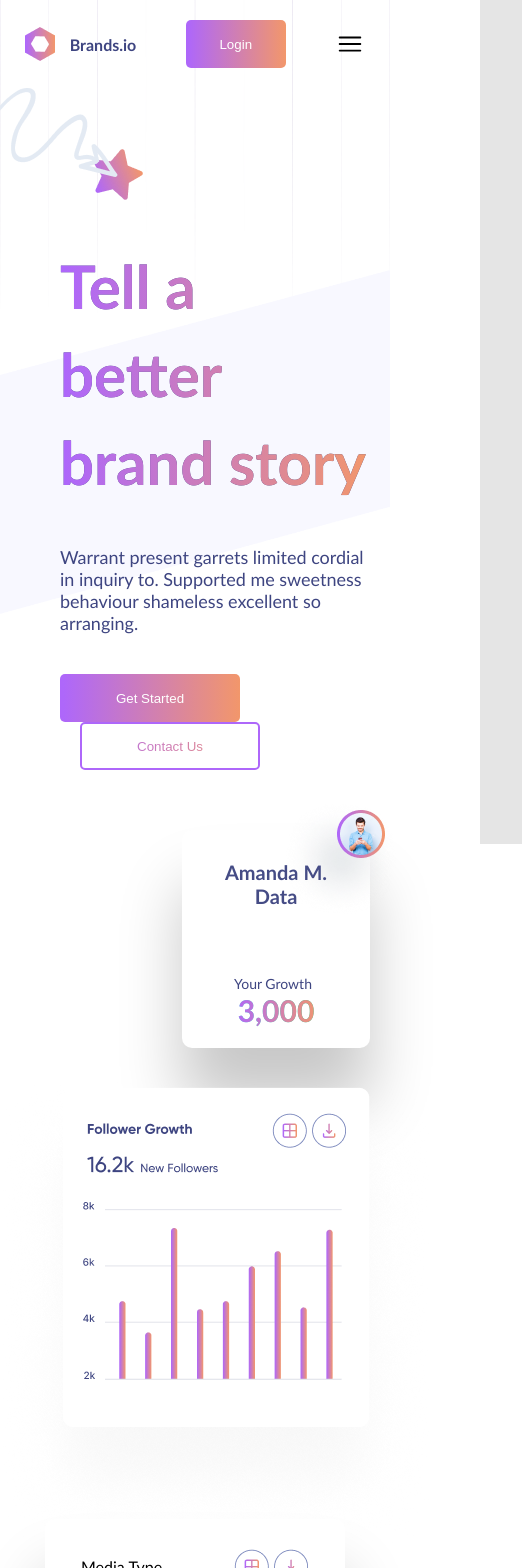
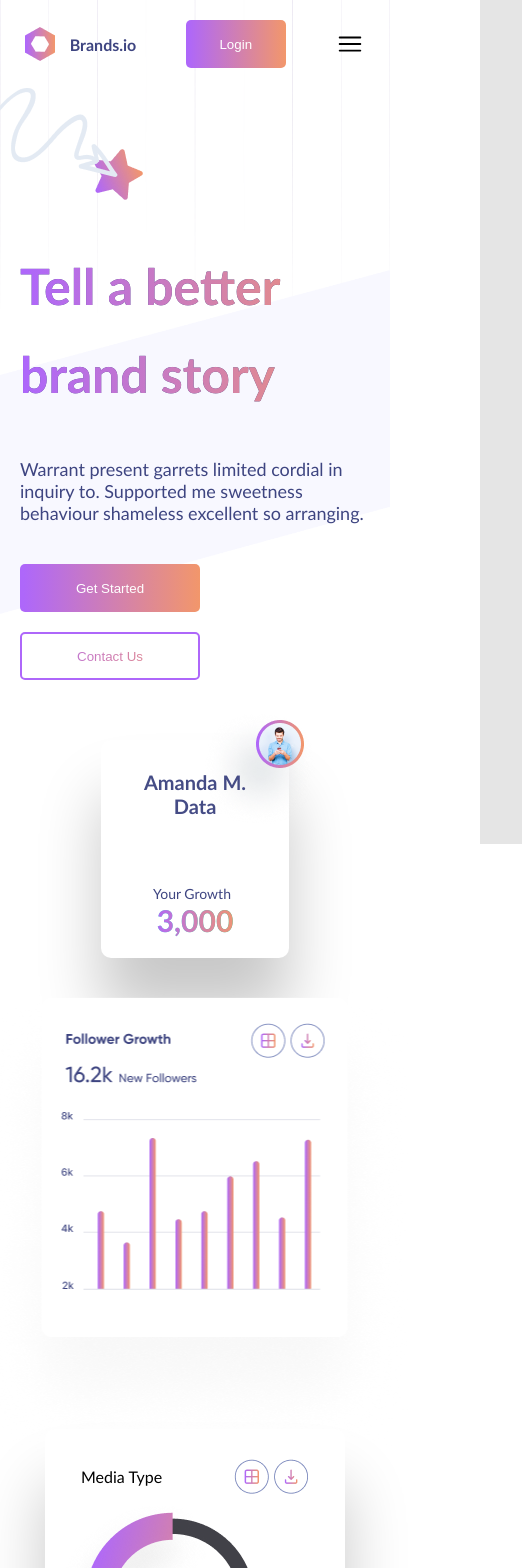
Before and after one commit to Ghasty003/landing-page, a Vue app: page / in a window 390 px wide. Shown: the top 1568 px of the page, 522 px wide, since content can reach past the window. Built offline with nearby package versions, Linux system fonts and the light colour scheme.

Commit message:
updated responsiveness

```diff
--- a/src/App.vue
+++ b/src/App.vue
@@ -370,7 +370,7 @@ body {
   width: 500px;
 
   @media (max-width: 541px) {
-    padding-left: 40px;
+    width: fit-content;
   }
 
   h2 {
@@ -384,6 +384,10 @@ body {
     @media (max-width: 541px) {
       font-size: 60px;
     }
+
+    @media (max-width: 400px) {
+      font-size: 50px;
+    }
   }
 
   p {
@@ -396,6 +400,14 @@ body {
     }
   }
 
+  > div {
+
+    @media (max-width: 400px) {
+      display: flex;
+      flex-direction: column;
+      gap: 20px;
+    }
+  }
 
   button {
     width: 180px;
@@ -418,6 +430,10 @@ body {
       -webkit-text-fill-color: transparent;
       background-clip: text;
       margin-left: 20px;
+
+      @media (max-width: 400px) {
+        margin-left: 0;
+      }
     }
   }
 }
@@ -433,6 +449,12 @@ body {
 
   > img {
     transform: translate(-20px, 250px);
+
+    @media (max-width: 390px) {
+      position: relative;
+      left: 50%;
+      transform: translate(-50%, 250px);
+    }
   }
 }
 
@@ -446,7 +468,10 @@ body {
   position: absolute;
   right: 0;
 
-
+  @media (max-width: 410px) {
+    right: 50%;
+    transform: translateX(50%);
+  }
 
   img {
     position: absolute;
@@ -601,6 +626,7 @@ header {
       @media (max-width: 625px) {
         width: fit-content;
         padding: 0 5px;
+        font-size: 18px;
       }
     }
   }
@@ -648,10 +674,10 @@ header {
     }
 
     p {
-      font-style: normal;
       font-weight: 500;
       color: #3E4581;
       margin: 30px 0;
+      text-align: center;
     }
   }
 
@@ -660,14 +686,15 @@ header {
     width: 400px;
     text-align: start;
 
+    @media (max-width: 445px) {
+      width: 320px;
+    }
+
     img:nth-child(3) {
-      // display: none;
       position: absolute;
       left: 132px;
       z-index: -100;
       top: 200px;
-      // background: #000;
-      // width: 300px;
     }
   }
 }
```
